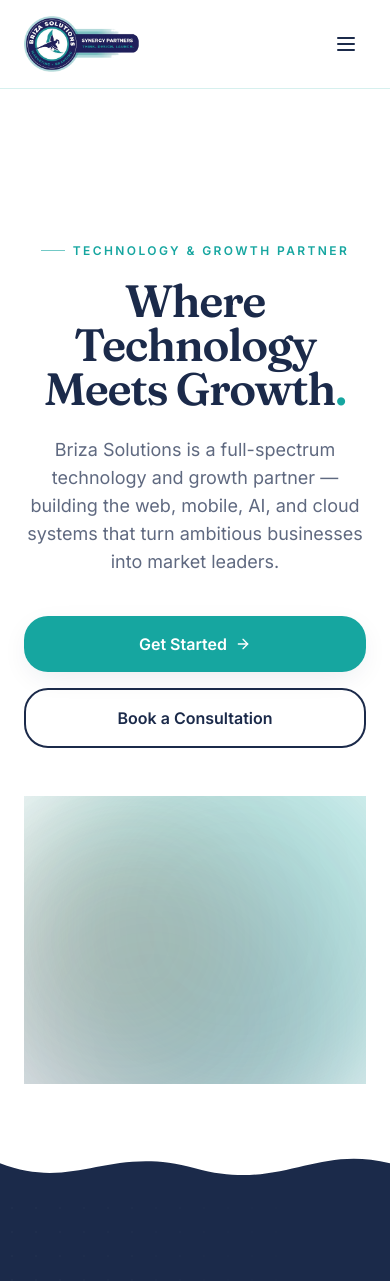
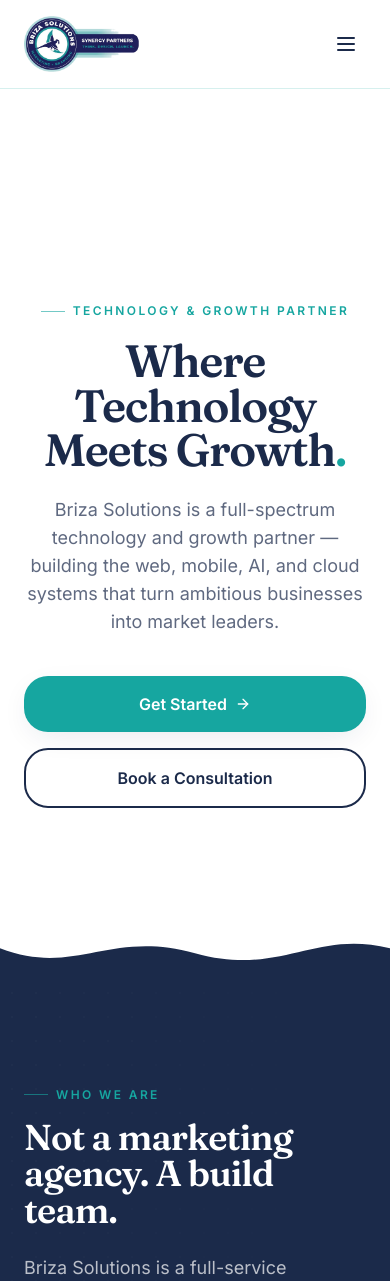
Before and after one commit to mudassar-19/briza-solutions, a Next.js app: page / in a window 390 px wide. Shown: the top 1281 px of the page. Built offline with nearby package versions, Linux system fonts and the light colour scheme.

Commit message:
mobile view issue fix

```diff
--- a/sections/Hero.tsx
+++ b/sections/Hero.tsx
@@ -118,7 +118,12 @@
             </motion.div>
           </motion.div>
 
-          <div className="relative h-72 w-full sm:h-96 lg:h-[32rem]">
+          {/* Hidden outright below md, not just swapped for a fallback —
+              display:none removes it from layout entirely, so no empty
+              placeholder box (and no reserved grid gap) is left behind on
+              mobile. The 3D-vs-fallback choice below only matters once
+              this is actually visible, at md and up. */}
+          <div className="relative hidden h-72 w-full sm:h-96 md:block lg:h-[32rem]">
             {useStaticBackground ? <HeroFallback /> : <HeroScene />}
           </div>
         </div>
```
